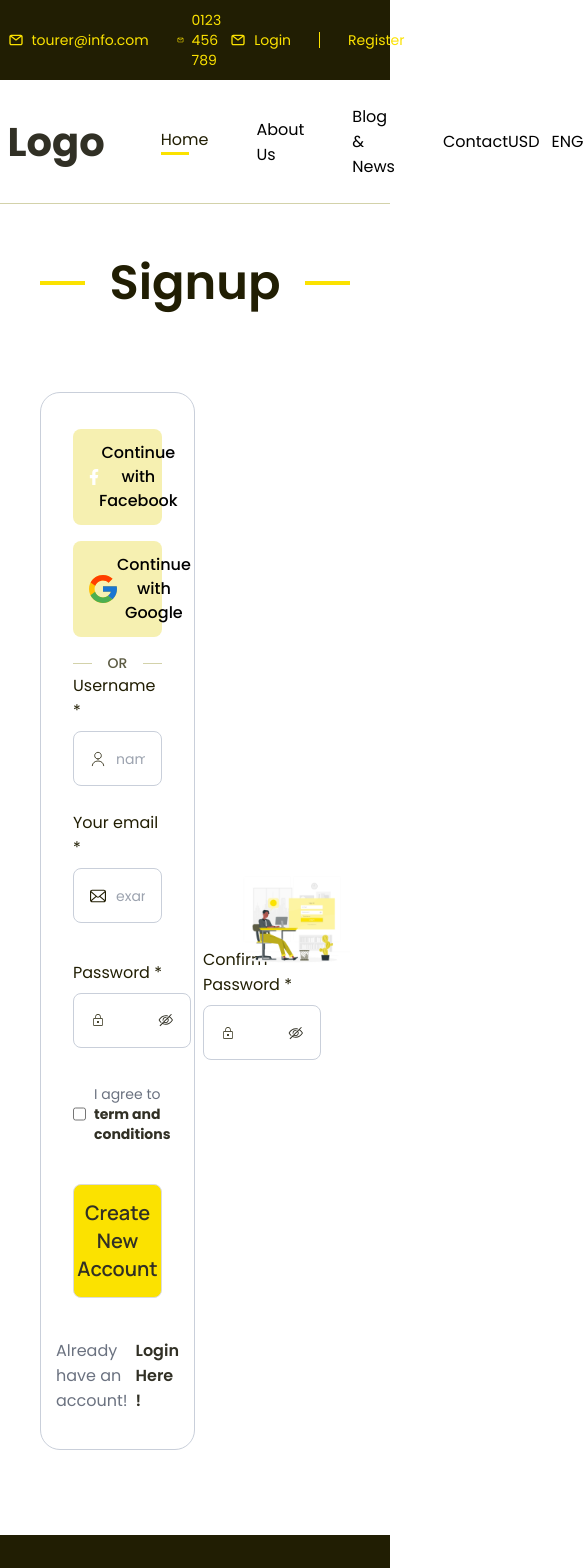
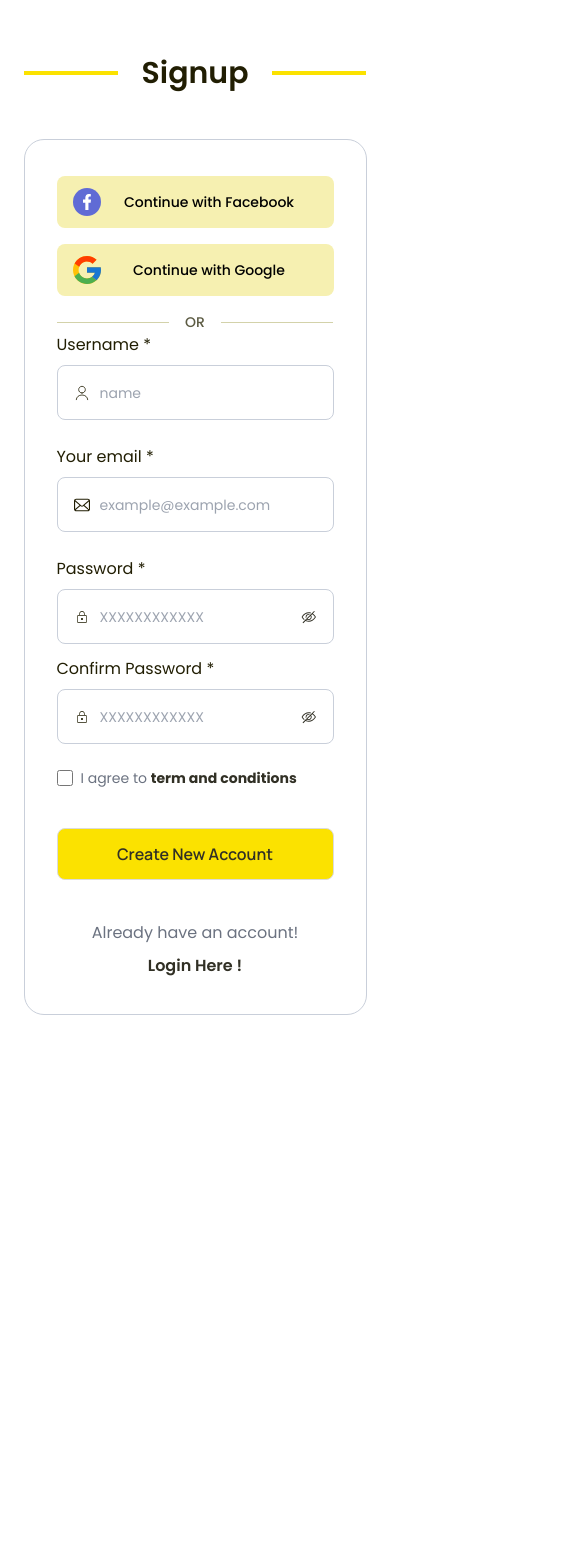
Before and after one commit to amanullhazoha/rate-hawk, a Next.js app: page /signup in a window 390 px wide. Shown: the top 1568 px of the page, 585 px wide, since content can reach past the window. After the commit the page ends 1063 px from the top, so only its background shows below. Built offline with nearby package versions, Linux system fonts and the light colour scheme.

Commit message:
feat: responsive design added

```diff
--- a/src/app/forget-password/page.tsx
+++ b/src/app/forget-password/page.tsx
@@ -7,8 +7,8 @@ const ForgetPassword = () => {
   return (
     <main>
       <div className="my-container  h-screen w-full flex items-center justify-center">
-        <div className="flex w-full h-full items-center justify-between">
-          <div className="relative w-1/2">
+        <div className="flex  w-full h-full items-center justify-between">
+          <div className="relative w-1/2 max-lg:hidden">
             <Image
               src="/images/forgot-pass-bg.png"
               width={500}
@@ -17,7 +17,7 @@ const ForgetPassword = () => {
             />
           </div>
 
-          <div className="w-1/2">
+          <div className="md:w-1/2 w-full">
             <div className="max-w-[500px] flex items-center justify-end">
               <div>
                 <h1 className="heading">Forgot Password?</h1>
--- a/src/app/layout.tsx
+++ b/src/app/layout.tsx
@@ -1,13 +1,12 @@
-import UserLayout from "@/components/layout/UserLayout";
-import "@/styles/globals.css";
-import type { Metadata } from "next";
-import { Inter } from "next/font/google";
+import '@/styles/globals.css';
+import type { Metadata } from 'next';
+import { Inter } from 'next/font/google';
 
-const inter = Inter({ subsets: ["latin"] });
+const inter = Inter({ subsets: ['latin'] });
 
 export const metadata: Metadata = {
-  title: "Create Next App",
-  description: "Generated by create next app",
+  title: 'Create Next App',
+  description: 'Generated by create next app',
 };
 
 export default function RootLayout({
@@ -18,7 +17,8 @@ export default function RootLayout({
   return (
     <html lang="en">
       <body className={inter.className}>
-        <UserLayout>{children}</UserLayout>
+        {/* <UserLayout>{children}</UserLayout> */}
+        {children}
       </body>
     </html>
   );
--- a/src/app/login/page.tsx
+++ b/src/app/login/page.tsx
@@ -20,8 +20,8 @@ const Login = () => {
         </div>
 
         {/* form */}
-        <div className="flex items-center justify-between gap-10 my-[85px]">
-          <div className="w-1/2">
+        <div className="flex items-center justify-between gap-10 md:my-[85px] my-12">
+          <div className="lg:w-1/2 w-full">
             <form className="px-8 py-9 border border-border-primary rounded-[20px]">
               <div className="mb-4">
                 <SocialButton icon={<FacebookIcon />}>
@@ -81,7 +81,7 @@ const Login = () => {
               </div>
             </form>
           </div>
-          <div className="relative w-1/2">
+          <div className="relative w-1/2 max-lg:hidden">
             <Image
               src="/images/login.png"
               width={600}
--- a/src/app/reset-password/page.tsx
+++ b/src/app/reset-password/page.tsx
@@ -9,8 +9,8 @@ const ResetPassword = () => {
   return (
     <main>
       <div className="my-container  h-screen w-full flex items-center justify-center">
-        <div className="flex w-full h-full items-center justify-between">
-          <div className="relative w-1/2">
+        <div className="flex w-full h-full items-center justify-between ">
+          <div className="relative w-1/2 max-lg:hidden">
             <Image
               src="/images/reset-pass-bg.png"
               width={500}
@@ -19,11 +19,11 @@ const ResetPassword = () => {
             />
           </div>
 
-          <div className="w-1/2">
+          <div className="lg:w-1/2 w-full ">
             <div className="">
               <h1 className="heading">Reset Your Password</h1>
 
-              <div className="flex items-center justify-center gap-2 text-black-600 font-medium">
+              <div className="flex items-center justify-center gap-2 text-black-600 font-medium max-md:mb-8">
                 <ProfileIcon />
                 <p className="text-center">example@example.com</p>
               </div>
--- a/src/app/signup/page.tsx
+++ b/src/app/signup/page.tsx
@@ -20,8 +20,8 @@ const Signup = () => {
       </div>
 
       {/* form */}
-      <div className="flex items-center justify-between gap-10 my-[85px]">
-        <div className="w-1/2">
+      <div className="flex items-center justify-between gap-10 md:my-[85px] my-12">
+        <div className="lg:w-1/2  w-full">
           <form className="px-8 py-9 border border-border-primary rounded-[20px]">
             <div className="mb-4">
               <SocialButton icon={<FacebookIcon />}>
@@ -58,7 +58,7 @@ const Signup = () => {
                 icon={<MailIcon />}
               />
 
-              <div className="flex items-center justify-between gap-3">
+              <div className="flex max-md:flex-col items-center justify-between gap-3">
                 <InputGroup
                   label="Password *"
                   type="password"
@@ -93,7 +93,7 @@ const Signup = () => {
               <ButtonPrimary>Create New Account</ButtonPrimary>
             </div>
 
-            <div className="flex items-center justify-center gap-2 mt-10">
+            <div className="flex max-md:flex-col items-center justify-center gap-2 mt-10">
               <p className="text-text-blar">Already have an account! </p>
               <Link href="/login" className=" text-black-600 font-semibold">
                 Login Here !
@@ -101,7 +101,7 @@ const Signup = () => {
             </div>
           </form>
         </div>
-        <div className="relative w-1/2">
+        <div className="relative w-1/2 max-lg:hidden">
           <Image
             src="/images/login-bg.png"
             width={600}
--- a/src/assets/icons/FacebookIcon.tsx
+++ b/src/assets/icons/FacebookIcon.tsx
@@ -1,15 +1,17 @@
 const FacebookIcon = () => {
   return (
     <svg
-      width="10"
-      height="16"
-      viewBox="0 0 10 16"
+      width="28"
+      height="28"
+      viewBox="0 0 28 28"
       fill="none"
       xmlns="http://www.w3.org/2000/svg"
     >
+      <circle cx="14" cy="14" r="14" fill="#606BD5" />
       <path
-        id="Vector"
-        d="M6.4457 9.2H8.4457L9.2457 6H6.4457V4.4C6.4457 3.576 6.4457 2.8 8.0457 2.8H9.2457V0.112C8.9849 0.0776001 8.0001 0 6.9601 0C4.7881 0 3.2457 1.3256 3.2457 3.76V6H0.845703V9.2H3.2457V16H6.4457V9.2Z"
+        fill-rule="evenodd"
+        clip-rule="evenodd"
+        d="M15.457 22V14.8H17.6429L18 11.6H15.457V10.0414C15.457 9.21741 15.4781 8.4 16.6295 8.4H17.7958V6.11211C17.7958 6.07771 16.794 6 15.7805 6C13.664 6 12.3387 7.32576 12.3387 9.76016V11.6H10V14.8H12.3387V22H15.457Z"
         fill="white"
       />
     </svg>
--- a/src/components/buttons/ButtonPrimary.tsx
+++ b/src/components/buttons/ButtonPrimary.tsx
@@ -10,7 +10,7 @@ const ButtonPrimary = ({ children, className }: Props) => {
   return (
     <button
       className={clsx(
-        'bg-primary-color font-semibold text-center w-full rounded-lg  py-[14px] text-xl text-black-600 border border-[#DBDBDB] font-secondary',
+        'bg-primary-color font-semibold text-center w-full rounded-lg  py-[14px] lg:text-xl text-md text-black-600 border border-[#DBDBDB] font-secondary',
         className
       )}
     >
--- a/src/components/buttons/SocialButton.tsx
+++ b/src/components/buttons/SocialButton.tsx
@@ -18,7 +18,9 @@ const SocialButton = ({ icon, children, className, onClick }: Props) => {
       onClick={onClick}
     >
       <div>{icon}</div>
-      <div className="text-base font-medium text-black">{children}</div>
+      <div className="md:text-base text-sm font-medium text-black">
+        {children}
+      </div>
       <div></div>
     </button>
   );
--- a/src/styles/globals.css
+++ b/src/styles/globals.css
@@ -15,11 +15,11 @@ body {
 }
 
 .my-container {
-  @apply mx-auto max-w-[1320px] px-10;
+  @apply container mx-auto md:px-0 px-4;
 }
 
 .heading {
-  @apply text-5xl font-semibold text-black-800;
+  @apply md:text-5xl text-3xl font-semibold text-black-800;
 }
 
 .checkbox:checked {
```
Also changed, not shown: src/app/contact/page.tsx (+17 -16 lines), src/assets/icons/social/FbIcon.tsx (+6 -6 lines).
